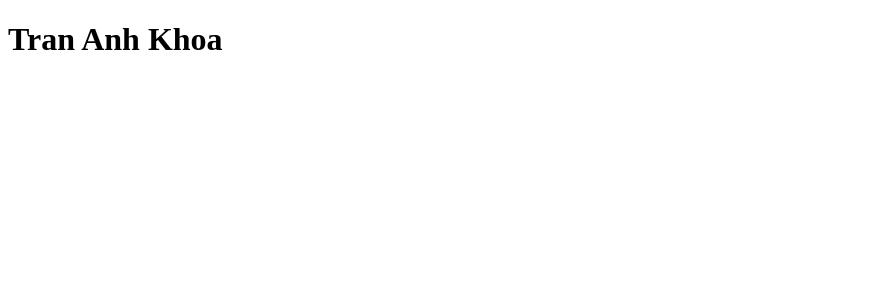
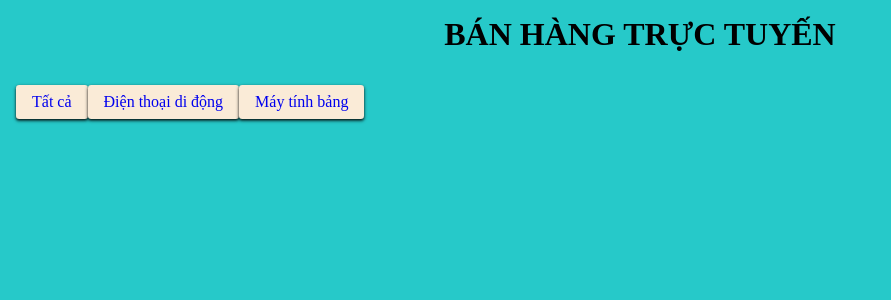
Before and after one commit to BeOsss/Python_app, a Flask app: page / in a window 1280 px wide. Shown: the top 300 px of the page, without its empty margins (0-891 px from the left). Run offline with Flask 2, Linux system fonts and the light colour scheme.

Commit message:
simple base

```diff
--- a/app/static/css/style.css
+++ b/app/static/css/style.css
@@ -0,0 +1,36 @@
+* {
+  -webkit-box-sizing: border-box;
+          box-sizing: border-box;
+  margin: 0;
+}
+
+body {
+  background-color: #26c9c9;
+}
+
+.container {
+  padding: 1rem 1rem 0;
+}
+
+.container .title {
+  text-align: center;
+}
+
+.container .nav-bar {
+  margin-top: 2em;
+}
+
+.container .nav-bar .nav-item {
+  font-size: 1em;
+  float: left;
+  background-color: antiquewhite;
+  padding: 0.5em 1em;
+  border-radius: 0.2em;
+  -webkit-box-shadow: 0 0.1em 0.2em black;
+          box-shadow: 0 0.1em 0.2em black;
+}
+
+.container .nav-bar .nav-item a {
+  text-decoration: none;
+}
+/*# sourceMappingURL=style.css.map */
--- a/app/templates/index.html
+++ b/app/templates/index.html
@@ -1,10 +1,19 @@
 {% extends "main.html"%}
 
 {%block header%}
-<title>First app</title>
+<title>Trang chủ</title>
 {% endblock %}
 
 
 {% block body%}
-<h1>Tran Anh Khoa</h1>
+<div class="container">
+    <div class="title">
+        <h1>BÁN HÀNG TRỰC TUYẾN</h1>
+    </div>
+    <div class="nav-bar">
+        <div class="nav-item"><a href="#">Tất cả</a></div>
+        <div class="nav-item"><a href="#">Điện thoại di động</a></div>
+        <div class="nav-item"><a href="#">Máy tính bảng</a></div>
+    </div>
+</div>
 {% endblock %}}
--- a/app/templates/main.html
+++ b/app/templates/main.html
@@ -5,6 +5,7 @@
     <meta charset="UTF-8">
     <meta http-equiv="X-UA-Compatible" content="IE=edge">
     <meta name="viewport" content="width=device-width, initial-scale=1.0">
+    <link href="{{ url_for('static',filename='css/style.css') }}" rel="stylesheet">
     {% block header %}{% endblock %}
 </head>
 
```
Also changed, not shown: app/data/products.json (+26 -0 lines), 1 other file.
